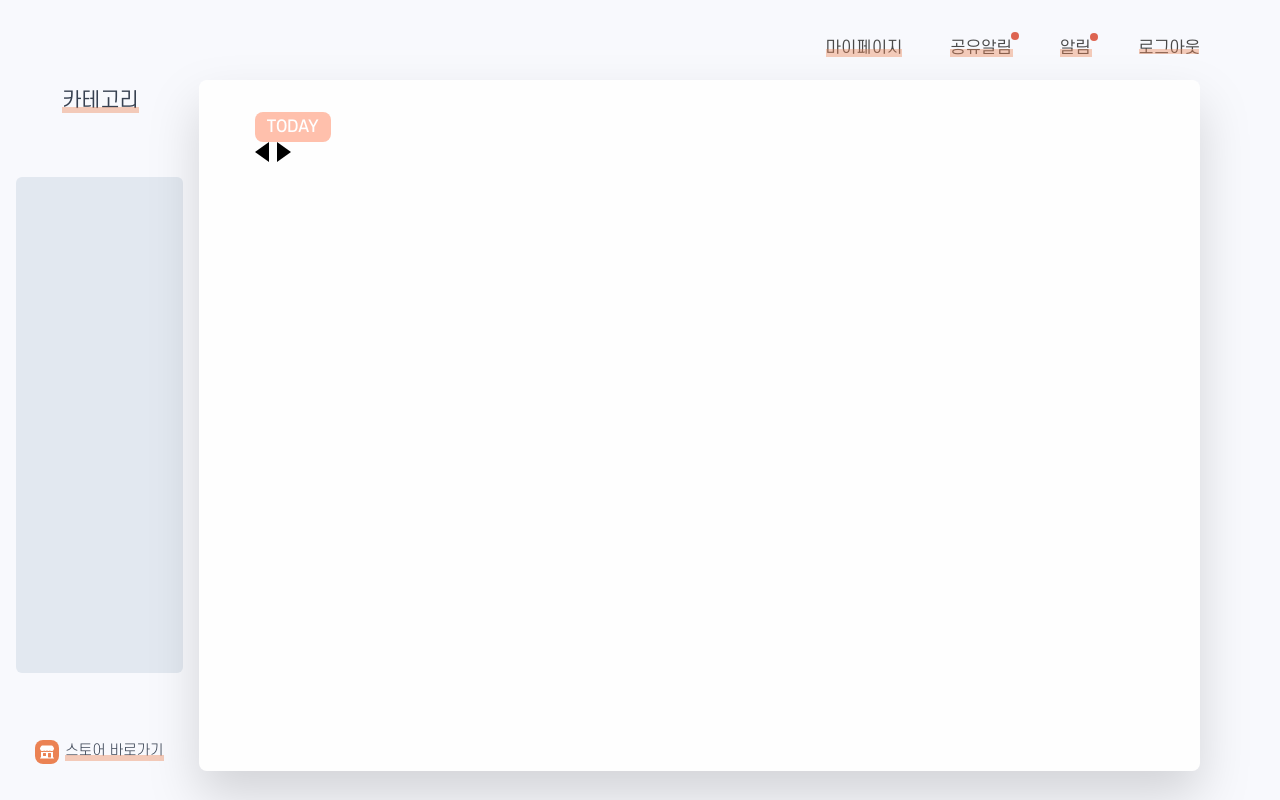
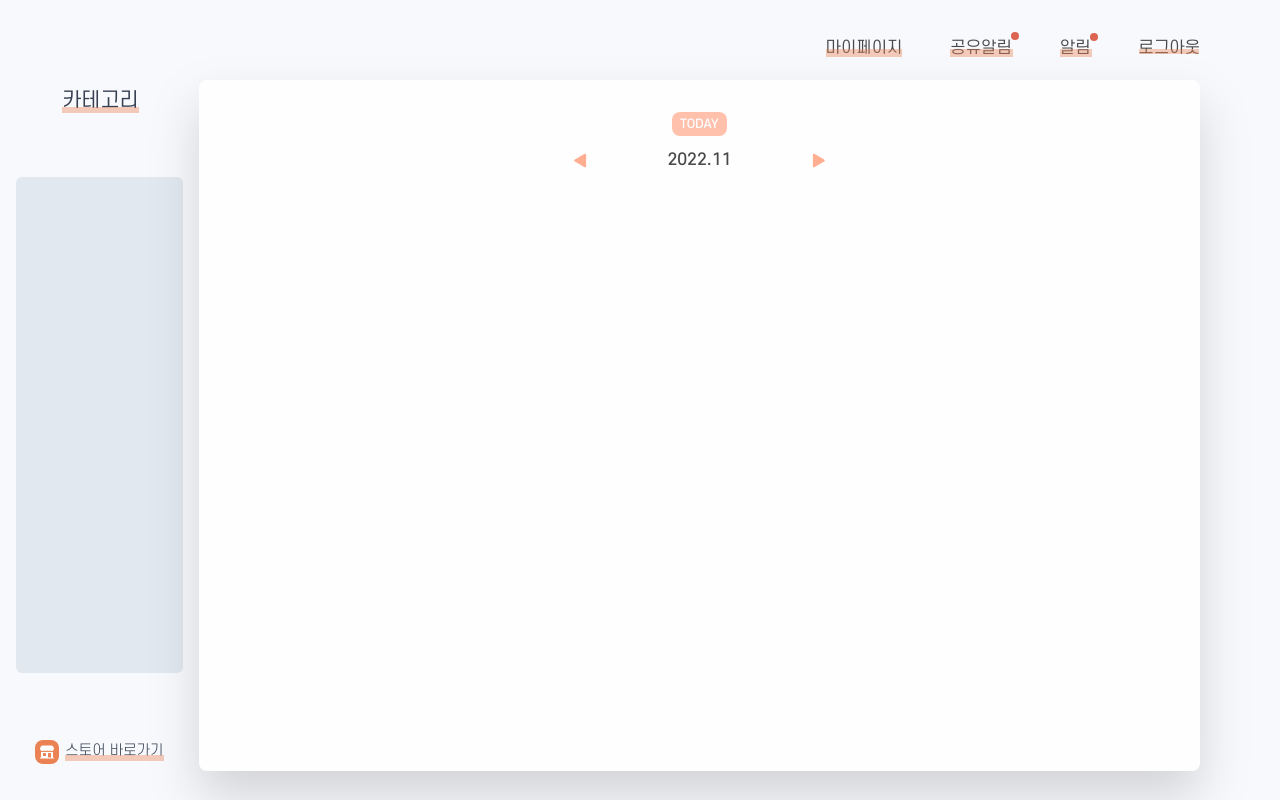
Before and after one commit to codestates-seb/seb40_main_005, a Next.js app in the folder client/: page /calendar in a window 1280 px wide. Built offline with nearby package versions, Linux system fonts and the light colour scheme.

Commit message:
✨ Feature/sunghun/날짜설정기능 구현 완료(api연동 제외)

```diff
--- a/client/components/CalendarContainer.tsx
+++ b/client/components/CalendarContainer.tsx
@@ -1,21 +1,57 @@
-import { formatDistance, subDays } from "date-fns";
+import { formatDistance, subDays, getYear, getMonth } from "date-fns";
 import { format } from "date-fns";
 import { useState } from "react";
 import TodayBtn from "./TodayBtn";
+import LeftBtn from "./LeftBtn";
+import RightBtn from "./RightBtn";
+import DayInput from "./DayInput";
 
 const CalendarContainer = () => {
-  const [currMonth, setCurrMonth] = useState(new Date());
-  const [selectedDate, setSelectedDate] = useState(new Date());
+  const [currMonth, setCurrMonth] = useState(getMonth(new Date()) + 1);
+  const [selectedDate, setSelectedDate] = useState(getYear(new Date()));
+
+  const changeMonth = (month: number) => {
+    setCurrMonth(month);
+  };
+
+  const changeYear = (year: number) => {
+    setSelectedDate(year);
+  };
+
+  const handleLeftClick = () => {
+    if (currMonth === 1) {
+      setCurrMonth(12);
+      setSelectedDate(selectedDate - 1);
+    } else {
+      setCurrMonth(currMonth - 1);
+    }
+  };
+
+  const handleRightClick = () => {
+    if (currMonth === 12) {
+      setCurrMonth(1);
+      setSelectedDate(selectedDate + 1);
+    } else {
+      setCurrMonth(currMonth + 1);
+    }
+  };
 
   return (
     <>
       <div className="w-full h-fit p-8 rounded-lg md:px-14 lg:w-full lg:h-[90%] lg:drop-shadow-2xl bg-bgGray lg:bg-bgWhite">
         {/* calendar header */}
-        <TodayBtn />
-        <div className="flex space-x-2">
-          {/* <button type="button" className="border-t"></button> */}
-          <div className="border-l-0 border-r-[14px] border-solid border-r-black border-y-transparent border-y-[10px]"></div>
-          <div className="border-l-[14px] border-r-0 border-solid border-l-black border-y-transparent border-y-[10px]"></div>
+        <div className="w-full h-fit flex flex-col justify-center items-center">
+          <TodayBtn setMonth={changeMonth} setYear={changeYear} />
+          <div className="w-full h-fit flex flex-row justify-center items-center mt-3">
+            <LeftBtn onClick={handleLeftClick} />
+            <DayInput
+              year={selectedDate}
+              month={currMonth}
+              setMonth={changeMonth}
+              setYear={changeYear}
+            />
+            <RightBtn onClick={handleRightClick} />
+          </div>
         </div>
       </div>
     </>
--- /dev/null
+++ b/client/components/DayInput.tsx
@@ -0,0 +1,64 @@
+import { monthsToQuarters } from "date-fns";
+import { useState } from "react";
+
+interface Props {
+  year: number;
+  month: number;
+  setMonth : (month:number)=>void;
+  setYear : (year:number)=>void;
+}
+
+const DayInput = ({ year, month, setMonth, setYear }: Props) => {
+  const [inputMode, setInputMode] = useState(false);
+
+  const handleClick = () => {
+    setInputMode(true);
+  };
+
+  const handleYearChange = (e:any) => {
+    setYear(e.target.value);
+  }
+
+  const handleMonthChange = (e:any) => {
+    setMonth(e.target.value);
+  }
+
+  const handlePressEnter = (e:any) => {
+    if(e.keyCode === 13){
+        setInputMode(false);
+    }
+  }
+
+  return (
+    <>
+      {!inputMode ? (
+        <div
+          className="font-SCDream5 text-textGray text-base w-1/2 lg:w-1/4 h-fit flex flex-row justify-center items-center cursor-pointer"
+          onClick={handleClick}
+        >
+          {year}.{month}
+        </div>
+      ) : (
+        <div className="font-SCDream5 text-textGray text-base w-1/2 lg:w-1/4 h-fit flex flex-row justify-center items-center"
+            onKeyDown={handlePressEnter}
+        >
+          <input
+            type="text"
+            className="outline-none text-center font-SCDream5 text-textGray/70 text-base w-1/4 h-fit justify-center items-center"
+            defaultValue={year}
+            onChange={handleYearChange}
+          />
+          .
+          <input
+            type="text"
+            className="outline-none text-center font-SCDream5 text-textGray/70 text-base w-1/6 h-fit justify-center items-center"
+            defaultValue={month}
+            onChange={handleMonthChange}
+          />
+        </div>
+      )}
+    </>
+  );
+};
+
+export default DayInput;
--- /dev/null
+++ b/client/components/LeftBtn.tsx
@@ -0,0 +1,27 @@
+interface Props {
+  onClick : () => void;
+}
+
+const LeftBtn = ({onClick}:Props) => {
+  return (
+    <>
+      <div className="w-fit h-fit cursor-pointer" onClick={onClick}>
+        <svg
+          width="15"
+          height="15"
+          viewBox="0 0 10 12"
+          fill="none"
+          xmlns="http://www.w3.org/2000/svg"
+        >
+          <path
+            d="M0.5 6.86603C-0.166667 6.48113 -0.166667 5.51888 0.5 5.13397L8 0.803848C8.66667 0.418948 9.5 0.900074 9.5 1.66987L9.5 10.3301C9.5 11.0999 8.66667 11.5811 8 11.1962L0.5 6.86603Z"
+            fill="coral"
+            fill-opacity="0.63"
+          />
+        </svg>
+      </div>
+    </>
+  );
+};
+
+export default LeftBtn;
--- /dev/null
+++ b/client/components/RightBtn.tsx
@@ -0,0 +1,27 @@
+interface Props {
+  onClick: () => void;
+}
+
+const RightBtn = ({ onClick }: Props) => {
+  return (
+    <>
+      <div className="w-fit h-fit cursor-pointer" onClick={onClick}>
+        <svg
+          width="15"
+          height="15"
+          viewBox="0 0 10 12"
+          fill="none"
+          xmlns="http://www.w3.org/2000/svg"
+        >
+          <path
+            d="M9.5 5.13397C10.1667 5.51888 10.1667 6.48113 9.5 6.86603L2 11.1962C1.33333 11.5811 0.5 11.0999 0.5 10.3301L0.500001 1.66987C0.500001 0.900072 1.33333 0.418947 2 0.803847L9.5 5.13397Z"
+            fill="coral"
+            fill-opacity="0.63"
+          />
+        </svg>
+      </div>
+    </>
+  );
+};
+
+export default RightBtn;
--- a/client/components/TodayBtn.tsx
+++ b/client/components/TodayBtn.tsx
@@ -1,9 +1,24 @@
-const TodayBtn = () => {
+import { formatDistance, subDays, getYear, getMonth } from "date-fns";
+
+interface Props {
+  setMonth : (month:number)=>void;
+  setYear : (year:number)=>void;
+}
+
+const TodayBtn = ({setMonth, setYear}:Props) => {
+  const date = new Date();
+
+  const handleClick = () => {
+    setMonth(getMonth(date) + 1);
+    setYear(getYear(date));
+  }
+
   return (
     <>
       <button
         type="button"
-        className="text-white rounded-lg px-3 py-[0.2rem] bg-coral font-SCDream5"
+        className="text-[12px] text-white rounded-lg px-2 py-[0.2rem] bg-coral font-SCDream5"
+        onClick={handleClick}
       >
         TODAY
       </button>
```
